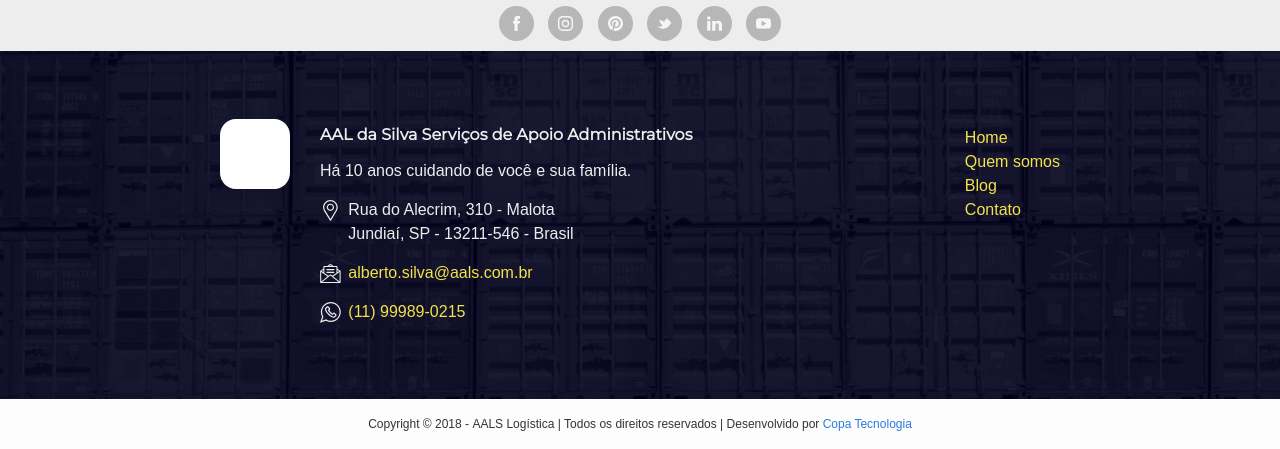
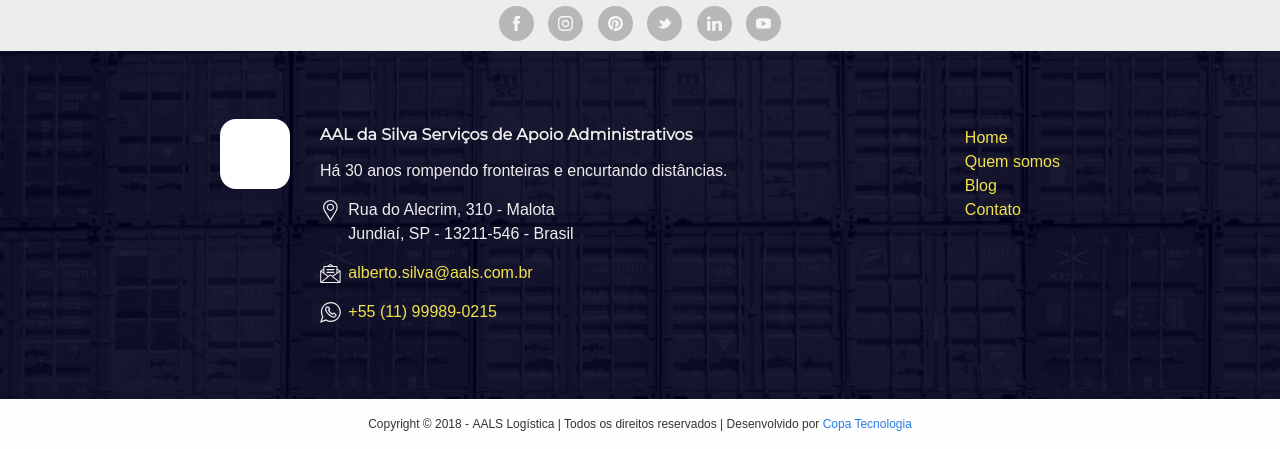
Before and after one commit to aalslogistica/aalslogistica.github.io, a Jekyll site: the page built from index.html, in a window 1280 px wide and 900 px high, scrolled down 1825 px, cut to the strip 451-900 px from the top of the window. Built offline with Jekyll 4.4.1, drawn with Linux system fonts in a browser that asks for light colours; some web fonts are replaced.

Commit message:
Updated Config

```diff
--- a/_config.yml
+++ b/_config.yml
@@ -44,8 +44,8 @@
     type: destaques
   values:
     image:
-description: Há 10 anos cuidando de você e sua família.
-baseurl: ''
+description: Há 30 anos rompendo fronteiras e encurtando distâncias.
+baseurl:
 url: https://copatecnologia.com.br
 permalink: "/:pretty/"
 markdown: kramdown
@@ -74,7 +74,7 @@
 - Jundiaí, SP - 13211-546 - Brasil
 telefones:
 - numero: "+5511999890215"
-  rotulo: "(11) 99989-0215"
+  rotulo: "+55 (11) 99989-0215"
   whatsapp: true
 email: alberto.silva@aals.com.br
 social:
```
